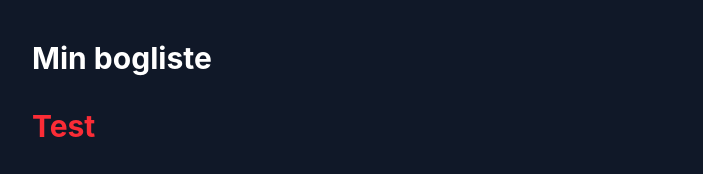
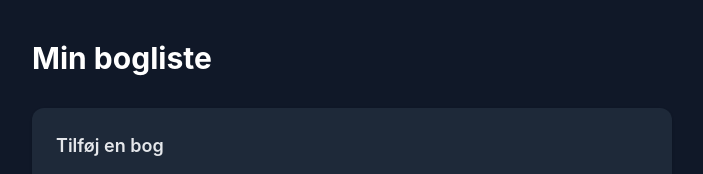
Before and after one commit to moar129/Book-list, a React (Vite) app: page / in a window 1280 px wide. Shown: the top 174 px of the page, without its empty margins (288-991 px from the left). Built offline with nearby package versions, Linux system fonts and the light colour scheme; no server answers; the database is empty.

Commit message:
Test fixed deploy-production

```diff
--- a/src/App.tsx
+++ b/src/App.tsx
@@ -10,7 +10,6 @@ function App() {
       <main className="min-h-screen bg-gray-900">
         <div className="max-w-2xl mx-auto px-4 py-10">
           <h1 className="text-3xl font-bold text-white mb-8">Min bogliste</h1>
-          <h1 className="text-3xl font-bold text-red-500 mb-8">Test</h1>
           <BookForm onAdd={addBook} />
           {loading
             ? <p className="text-gray-400 mt-6">Henter bøger...</p>
```
